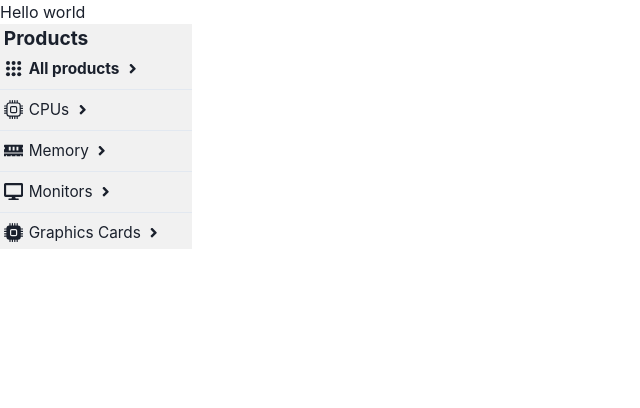
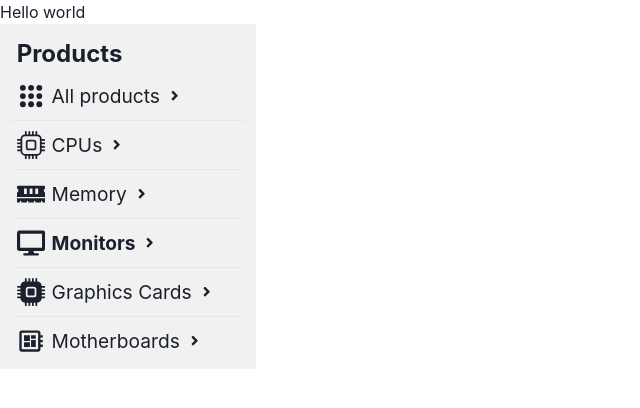
Before and after one commit to CodersCamp2021/team-lp-project-2, a React (Create React App) app: page / in a window 1280 px wide. Shown: the top 408 px of the page, without its empty margins (0-640 px from the left). Built offline with nearby package versions, Linux system fonts and the light colour scheme.

Commit message:
no link changes url itself (not search params)

```diff
--- a/src/components/App.js
+++ b/src/components/App.js
@@ -5,7 +5,7 @@ function App() {
   return (
     <>
       <Text>Hello world</Text>
-      <Categories />
+      <Categories category={'monitor'} />
     </>
   );
 }
--- a/src/components/Categories.js
+++ b/src/components/Categories.js
@@ -1,32 +1,29 @@
 import React from 'react';
-import { useSearchParams } from 'react-router-dom';
 import { Text, Flex, Box, VStack, StackDivider, Link } from '@chakra-ui/react';
 import { FaAngleRight, FaDesktop, FaMemory } from 'react-icons/fa';
 import { BsCpu, BsCpuFill } from 'react-icons/bs';
 import { TiThSmall } from 'react-icons/ti';
+import { MdDeveloperBoard } from 'react-icons/md';
 
-export default function Categories() {
-  const [searchParams] = useSearchParams();
-  const cat = searchParams.get('cat');
-
+export default function Categories({ category }) {
   return (
-    <Box w="15%" bg="#f1f1f1">
-      <Text fontWeight="bold" pl="2%" fontSize="1.5vw">
+    <Box w="20%" bg="#f1f1f1" p={3}>
+      <Text fontWeight="bold" mb={2} pl="2%" fontSize="2xl">
         Products
       </Text>
       <VStack
         divider={<StackDivider borderColor="gray.200" />}
-        spacing={1}
+        spacing={2}
         align="stretch"
         w="100%"
       >
         <Flex h="2.5vw" pl="2%" align="center">
-          <TiThSmall size="1.5vw" />
+          <TiThSmall size="2.2vw" />
           <Link
-            fontSize="1.2vw"
+            fontSize="1.5vw"
             pl="3%"
             pr="3%"
-            fontWeight={cat ? 'regular' : 'bold'}
+            fontWeight={category ? 'regular' : 'bold'}
             href="/store"
           >
             All products
@@ -34,54 +31,67 @@ export default function Categories() {
           <FaAngleRight size="1.2vw" />
         </Flex>
         <Flex h="2.5vw" pl="2%" align="center">
-          <BsCpu size="1.5vw" />
+          <BsCpu size="2.2vw" />
           <Link
-            fontSize="1.2vw"
+            fontSize="1.5vw"
             pl="3%"
             pr="3%"
-            fontWeight={cat === 'cpu' ? 'bold' : 'regular'}
-            href="/store?cat=cpu"
+            fontWeight={category === 'cpu' ? 'bold' : 'regular'}
+            href="/store/cpu"
           >
             CPUs
           </Link>
           <FaAngleRight size="1.2vw" />
         </Flex>
         <Flex h="2.5vw" pl="2%" align="center">
-          <FaMemory size="1.5vw" />
+          <FaMemory size="2.2vw" />
           <Link
-            fontSize="1.2vw"
+            fontSize="1.5vw"
             pl="3%"
             pr="3%"
-            fontWeight={cat === 'ram' ? 'bold' : 'regular'}
-            href="/store?cat=ram"
+            fontWeight={category === 'ram' ? 'bold' : 'regular'}
+            href="/store/ram"
           >
             Memory
           </Link>
           <FaAngleRight size="1.2vw" />
         </Flex>
         <Flex h="2.5vw" pl="2%" align="center">
-          <FaDesktop size="1.5vw" />
+          <FaDesktop size="2.2vw" />
           <Link
-            fontSize="1.2vw"
+            fontSize="1.5vw"
             pl="3%"
             pr="3%"
-            fontWeight={cat === 'monitor' ? 'bold' : 'regular'}
-            href="/store?cat=monitor"
+            fontWeight={category === 'monitor' ? 'bold' : 'regular'}
+            href="/store/monitor"
           >
             Monitors
           </Link>
           <FaAngleRight size="1.2vw" />
         </Flex>
         <Flex h="2.5vw" pl="2%" align="center">
-          <BsCpuFill size="1.5vw" />
+          <BsCpuFill size="2.2vw" />
           <Link
-            fontSize="1.2vw"
+            fontSize="1.5vw"
             pl="3%"
             pr="3%"
-            fontWeight={cat === 'gpu' ? 'bold' : 'regular'}
-            href="/store?cat=gpu"
+            fontWeight={category === 'gpu' ? 'bold' : 'regular'}
+            href="/store/gpu"
           >
             Graphics Cards
+          </Link>
+          <FaAngleRight size="1.2vw" />
+        </Flex>
+        <Flex h="2.5vw" pl="2%" align="center">
+          <MdDeveloperBoard size="2.2vw" />
+          <Link
+            fontSize="1.5vw"
+            pl="3%"
+            pr="3%"
+            fontWeight={category === 'motherboard' ? 'bold' : 'regular'}
+            href="/store/motherboard"
+          >
+            Motherboards
           </Link>
           <FaAngleRight size="1.2vw" />
         </Flex>
```
